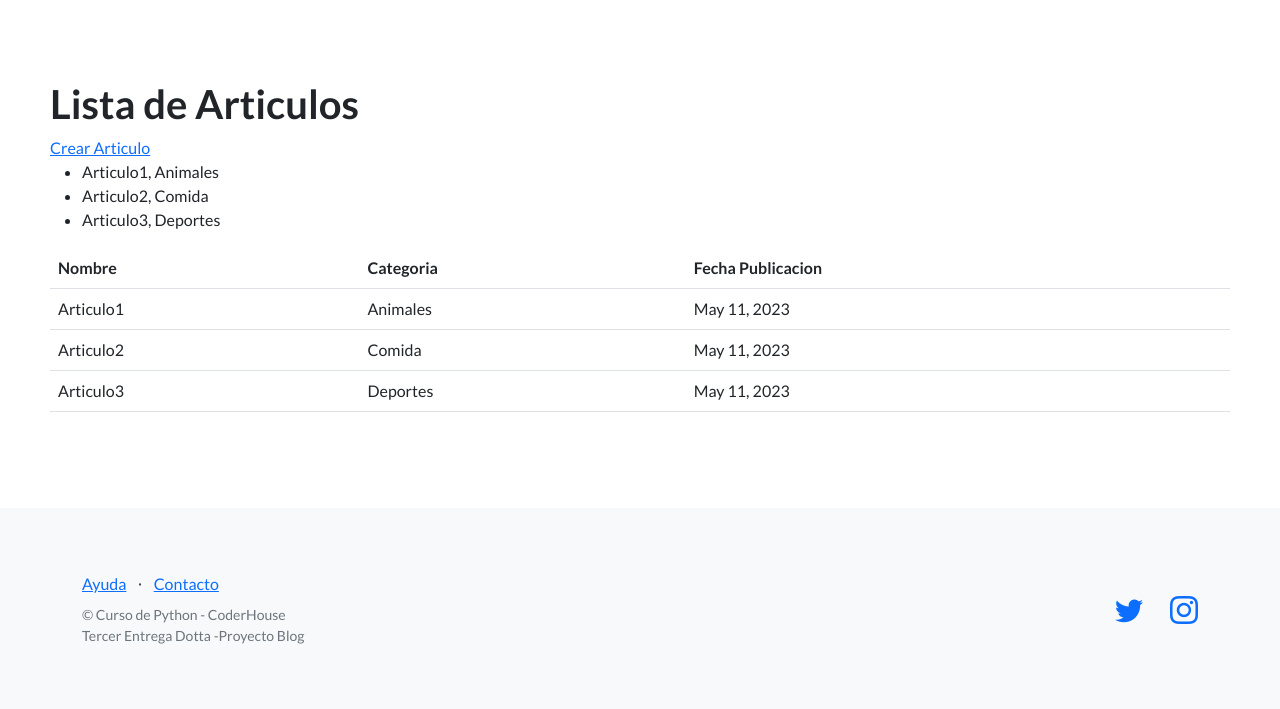
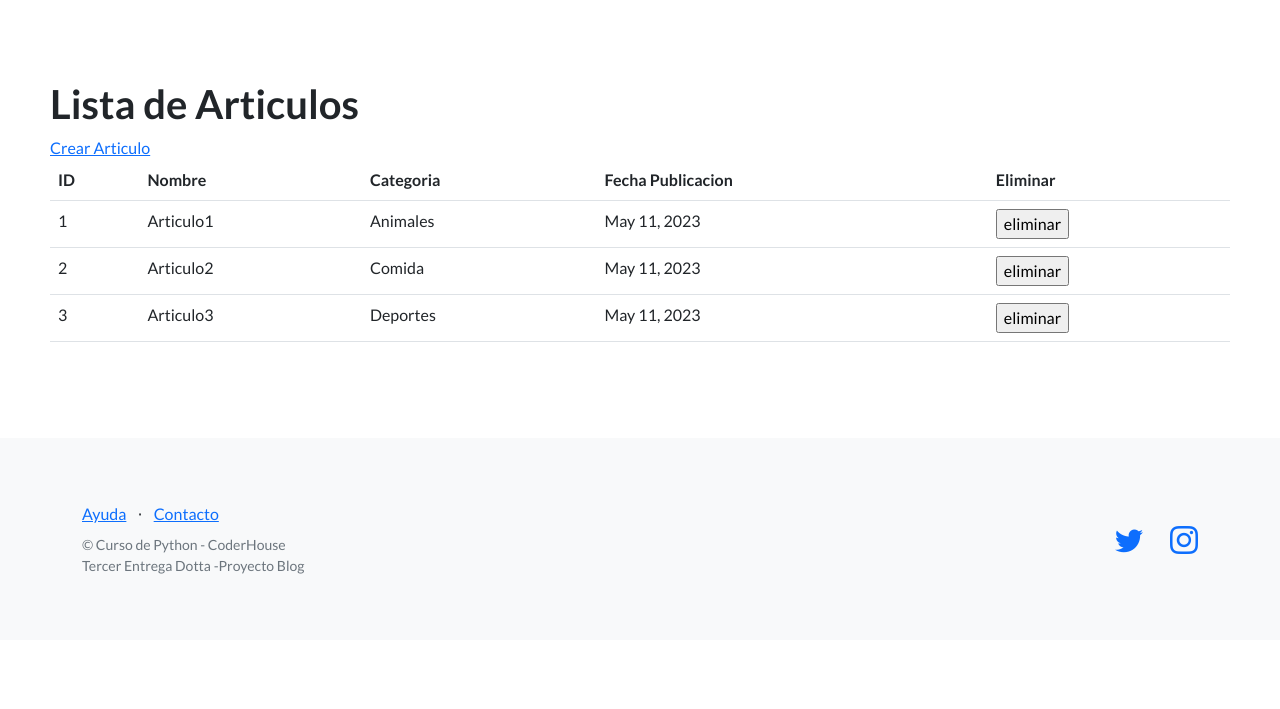
Before and after one commit to flodotta/Tercer_entrega_Dotta, a Django app: page /usuarios/articulos/ in a window 1280 px wide. Shown: the part 66-775 px from the top of the page. Run offline with Django 4.2, Linux system fonts and the light colour scheme; data comes from the database, SQL or seed files in the repository; both versions use the stored data as it was after the commit; some libraries are stand-ins or nearby versions.

Commit message:
Genere el metodo elminar_articulo, con view, url y html

```diff
--- a/control_usuarios/templates/control_usuarios/lista_articulos.html
+++ b/control_usuarios/templates/control_usuarios/lista_articulos.html
@@ -5,25 +5,37 @@
   <div>
     <h1>Lista de Articulos</h1>
     <a href="{% url 'crear_articulo' %}">Crear Articulo</a>
-
+<!-- Esto era para mostrar los articulos como una lista, cambie la vista a una tabla
     <ul>
     {% for articulo in articulos %}
       <li>{{ articulo.nombre }}, {{ articulo.categoria }}</li>
     {% endfor %}
     </ul>
+-->
 
+<!--Esto muestra los articulos como una tabla-->
     <table class="table">
       <tbody>
         <tr>
+          <th>ID</th>
           <th>Nombre</th>
           <th>Categoria</th>
           <th>Fecha Publicacion</th>
+          <th>Eliminar</th>
         </tr>
         {% for articulo in articulos %}
         <tr>
+          <td>{{ articulo.id }}</td>
           <td>{{ articulo.nombre }}</td>
           <td>{{ articulo.categoria }}</td>
           <td>{{ articulo.fecha_publicacion }}</td>
+          <td>
+            <form action="{% url 'eliminar_articulo' articulo.id %}" method="post">
+              {% csrf_token %}
+              <input type="submit" value="eliminar"/>
+            </form>
+
+          </td>
         </tr>
         {% endfor %}
       </tbody>
--- a/control_usuarios/urls.py
+++ b/control_usuarios/urls.py
@@ -18,7 +18,8 @@ from django.contrib import admin
 from django.urls import path
 
 
-from control_usuarios.views import listar_escritores , listar_lectores , listar_articulos, crear_lector, crear_escritor, crear_articulo, buscar_escritor
+from control_usuarios.views import listar_escritores , listar_lectores , listar_articulos,\
+    crear_lector, crear_escritor, crear_articulo, buscar_escritor, eliminar_articulo
 
 urlpatterns = [
     path('lectores/', listar_lectores, name= "listar_lectores"),
@@ -27,5 +28,6 @@ urlpatterns = [
     path('crear-lector/', crear_lector, name= "crear_lector"),
     path('crear-escritor/', crear_escritor, name= "crear_escritor"),
     path('crear-articulo/', crear_articulo, name= "crear_articulo"),
-    path('buscar-escritor/', buscar_escritor, name= "buscar_escritor")
+    path('buscar-escritor/', buscar_escritor, name= "buscar_escritor"),
+    path('eliminar-articulo/<int:id>/', eliminar_articulo, name= "eliminar_articulo")
 ]
--- a/control_usuarios/views.py
+++ b/control_usuarios/views.py
@@ -137,3 +137,12 @@ def buscar_escritor(request):
            context=contexto,
        )
        return http_response
+
+
+#Defino una vista para eliminar Articulos
+def eliminar_articulo(request, id):
+   articulo = Articulo.objects.get(id=id)
+   if request.method == "POST":
+       articulo.delete()
+       url_exitosa = reverse('listar_articulos')
+       return redirect(url_exitosa)
```
Also changed, not shown: db.sqlite3.
